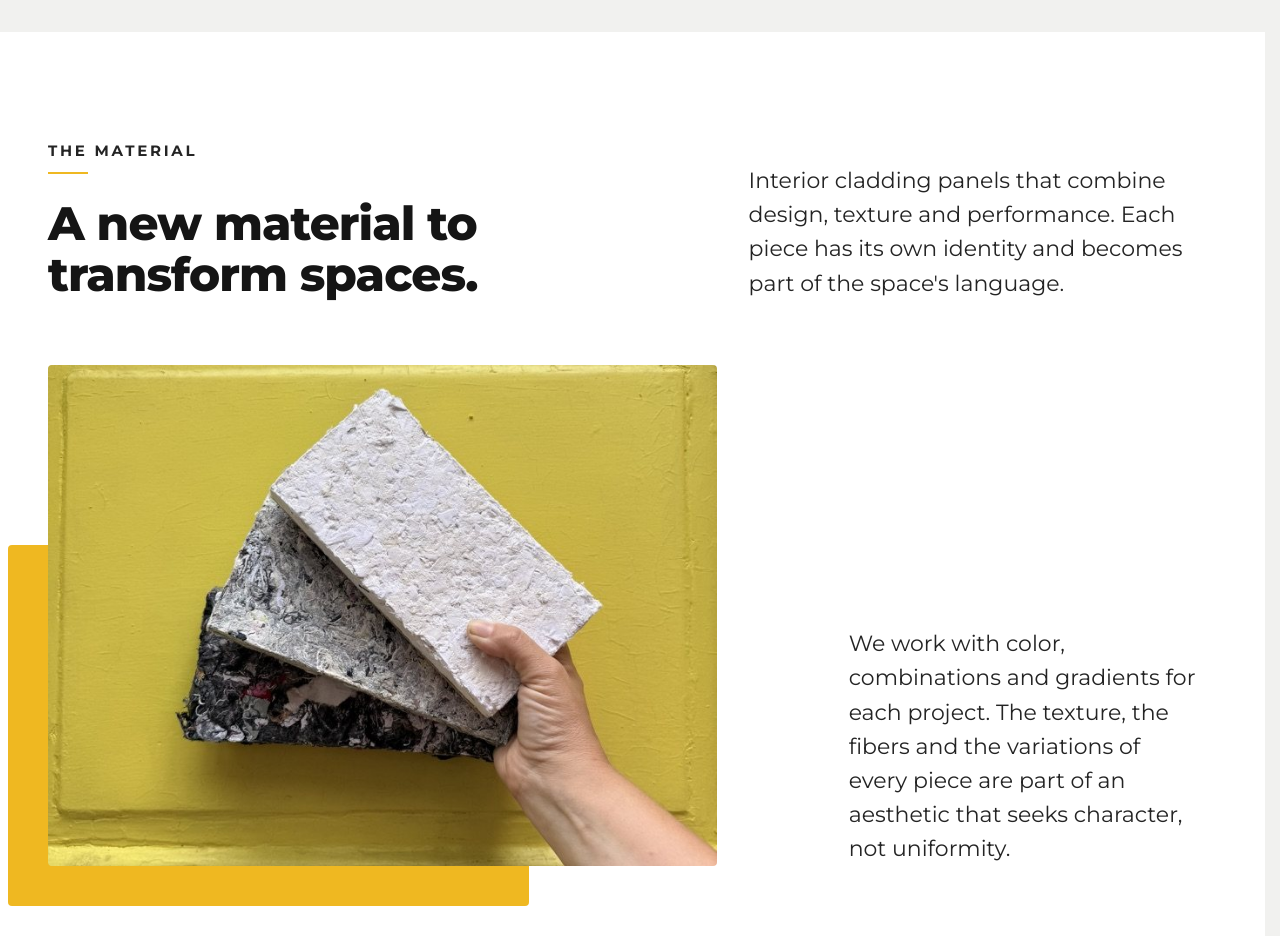
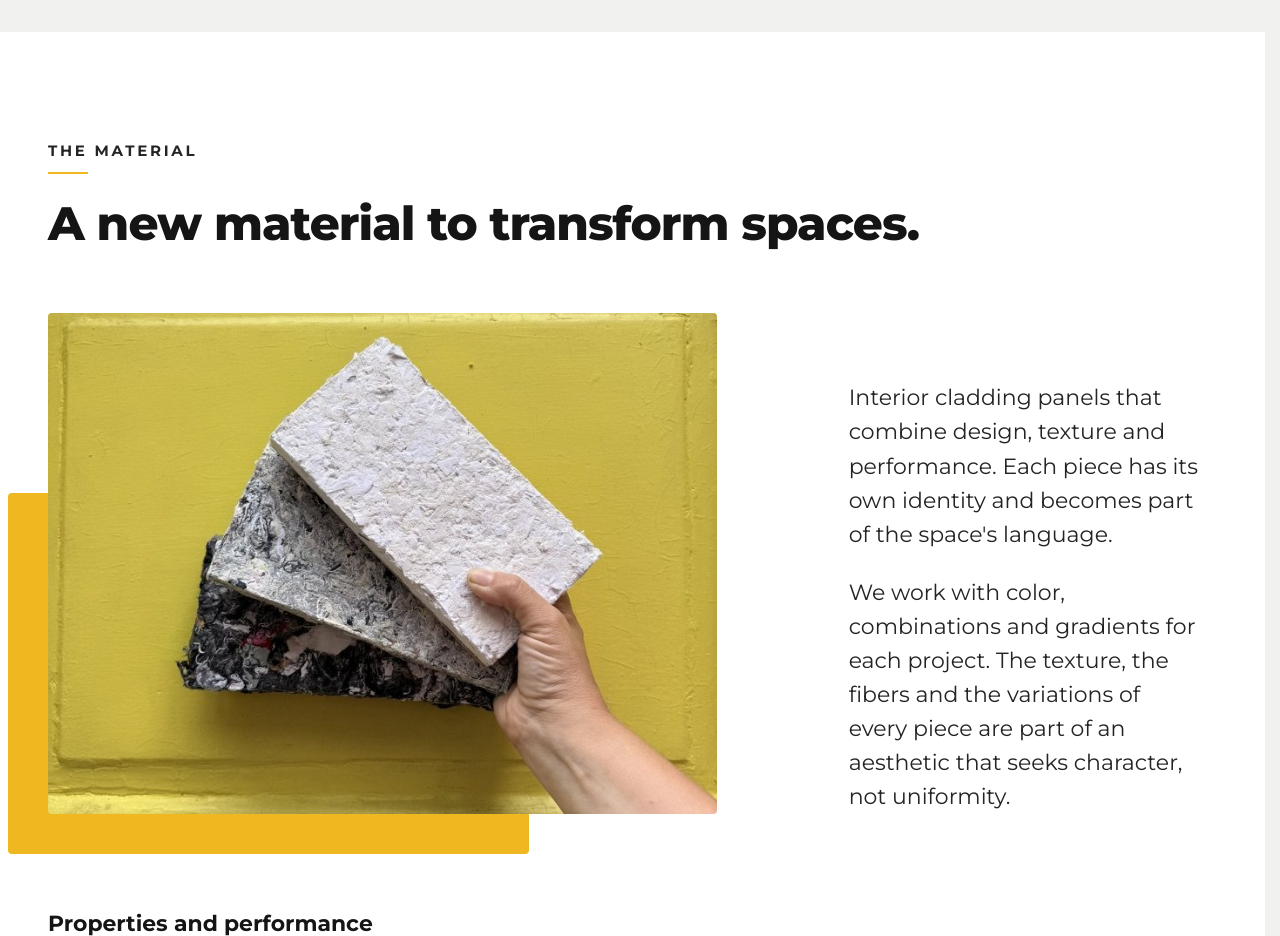
Before and after one commit to lautaromendezar-cmd/requecho, a Next.js app: page /en in a window 1280 px wide. Shown: the part 2620-3556 px from the top of the page. Built offline with nearby package versions, Linux system fonts and the light colour scheme.

Commit message:
Producto: titulo a lo ancho y la bajada junto a la foto (devolucion final, cambio 3)
Co-Authored-By: Claude Opus 5.5 (1M context) <noreply@anthropic.com>

```diff
--- a/src/components/sections/Producto.tsx
+++ b/src/components/sections/Producto.tsx
@@ -48,16 +48,13 @@ export function Producto() {
     <section ref={ref} className="surface-soft py-section" aria-labelledby="producto-titulo">
       <div className="container-x">
         {/* Encabezado */}
-        <div className="grid gap-8 lg:grid-cols-12 lg:gap-x-8">
-          <div className="lg:col-span-6">
-            <Kicker>{producto.kicker}</Kicker>
-            <h2 id="producto-titulo" data-reveal className="mt-6 text-h2">
-              {producto.titulo}
-            </h2>
-          </div>
-          <p data-reveal data-reveal-delay="120" className="self-end text-lead lg:col-span-5 lg:col-start-8">
-            {producto.bajada}
-          </p>
+        {/* El título va a lo ancho y la bajada baja junto a la foto (devolución
+            final, 7-oct-2026). */}
+        <div>
+          <Kicker>{producto.kicker}</Kicker>
+          <h2 id="producto-titulo" data-reveal className="mt-6 text-h2">
+            {producto.titulo}
+          </h2>
         </div>
 
         {/* Panel sobre mostaza + cuerpo */}
@@ -79,8 +76,11 @@ export function Producto() {
               />
             </div>
           </div>
-          <div className="lg:col-span-4 lg:col-start-9">
+          <div className="space-y-6 lg:col-span-4 lg:col-start-9">
             <p data-reveal className="text-lead text-text">
+              {producto.bajada}
+            </p>
+            <p data-reveal data-reveal-delay="120" className="text-lead text-text">
               {producto.cuerpo}
             </p>
           </div>
```
